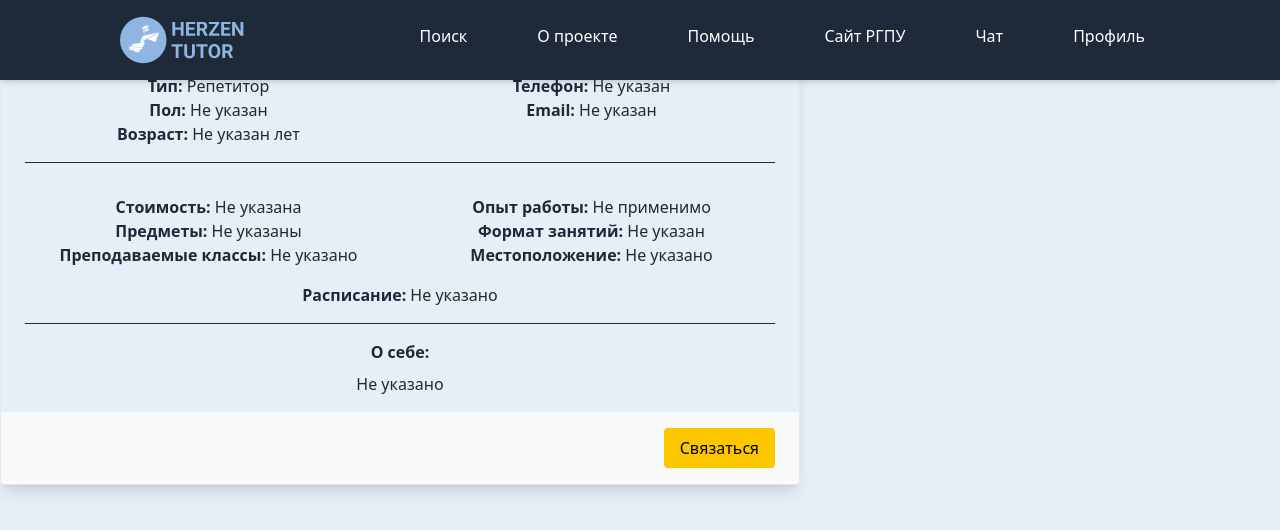
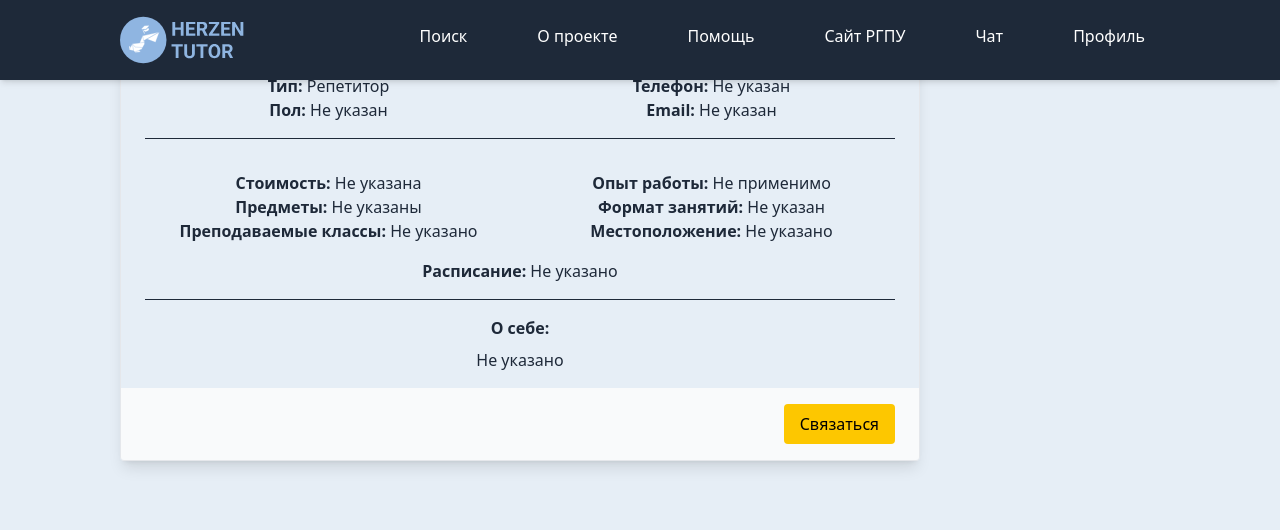
Before and after one commit to akvarelka1na1ohote/tutor-admin-front, a React (Vite) app: page /form in a window 1280 px wide. Shown: the top 530 px of the page. Built offline with nearby package versions, Linux system fonts and the light colour scheme.

Commit message:
без второго возраста

```diff
--- a/src/components/filters/form.jsx
+++ b/src/components/filters/form.jsx
@@ -66,7 +66,7 @@ export default function Form({ item, type }) {
   }
 
   return (
-    <div className="rounded overflow-hidden shadow-lg border border-gray-200 mb-4 w-[800px]">
+    <div className="rounded overflow-hidden shadow-lg border border-gray-200 mb-4 ml-30 w-[800px]">
       <header className="bg-gray-100 border-b border-gray-200 px-6 py-4">
         <h2 className="font-bold text-gray-800">{fullInfo}</h2>
       </header>
@@ -77,7 +77,6 @@ export default function Form({ item, type }) {
           <div>
             <p><strong>Тип:</strong> {isClient ? 'Клиент' : 'Репетитор'}</p>
             <p><strong>Пол:</strong> {gender}</p>
-            <p><strong>Возраст:</strong> {age} лет</p>
           </div>
           <div>
             <p><strong>Телефон:</strong> {phone}</p>
```
